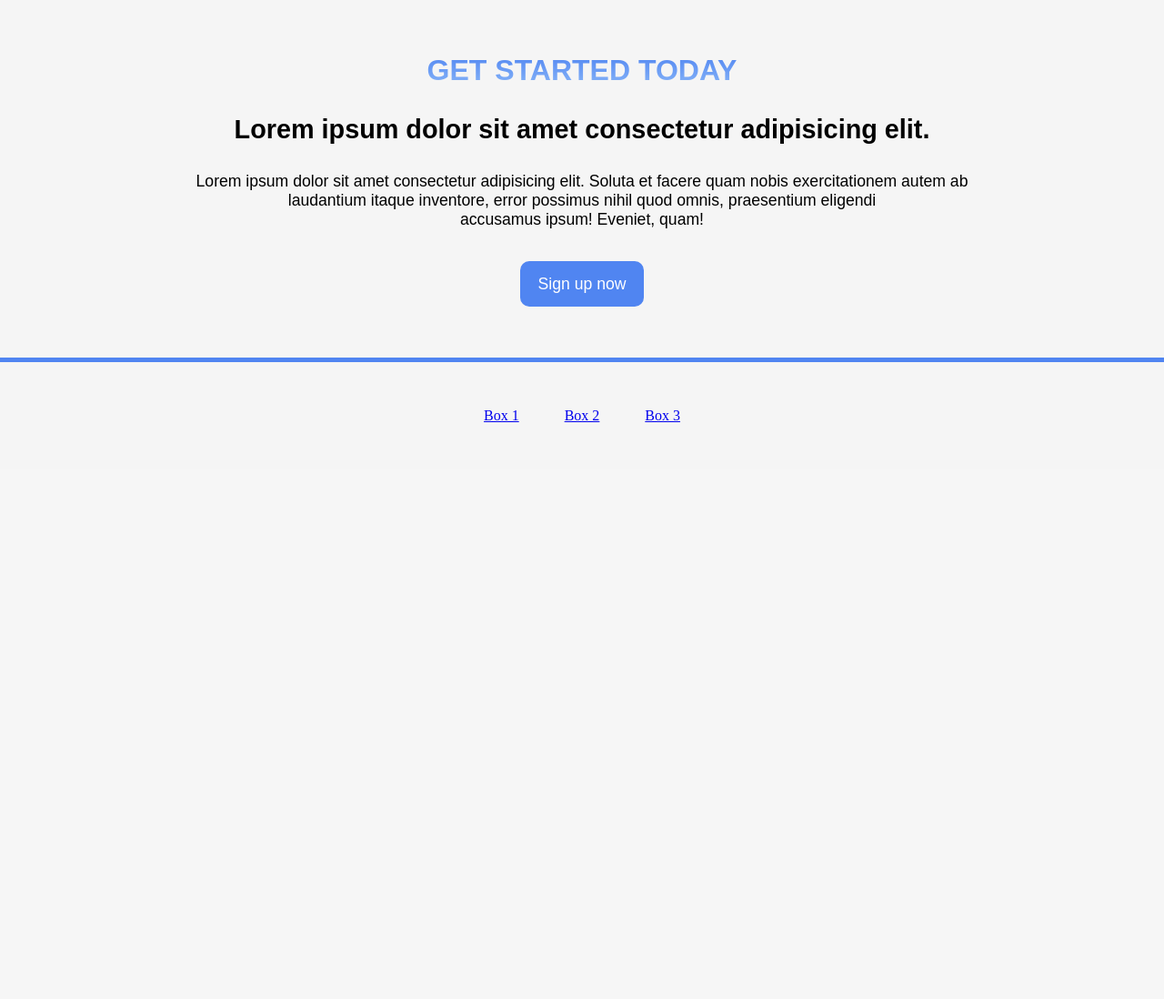
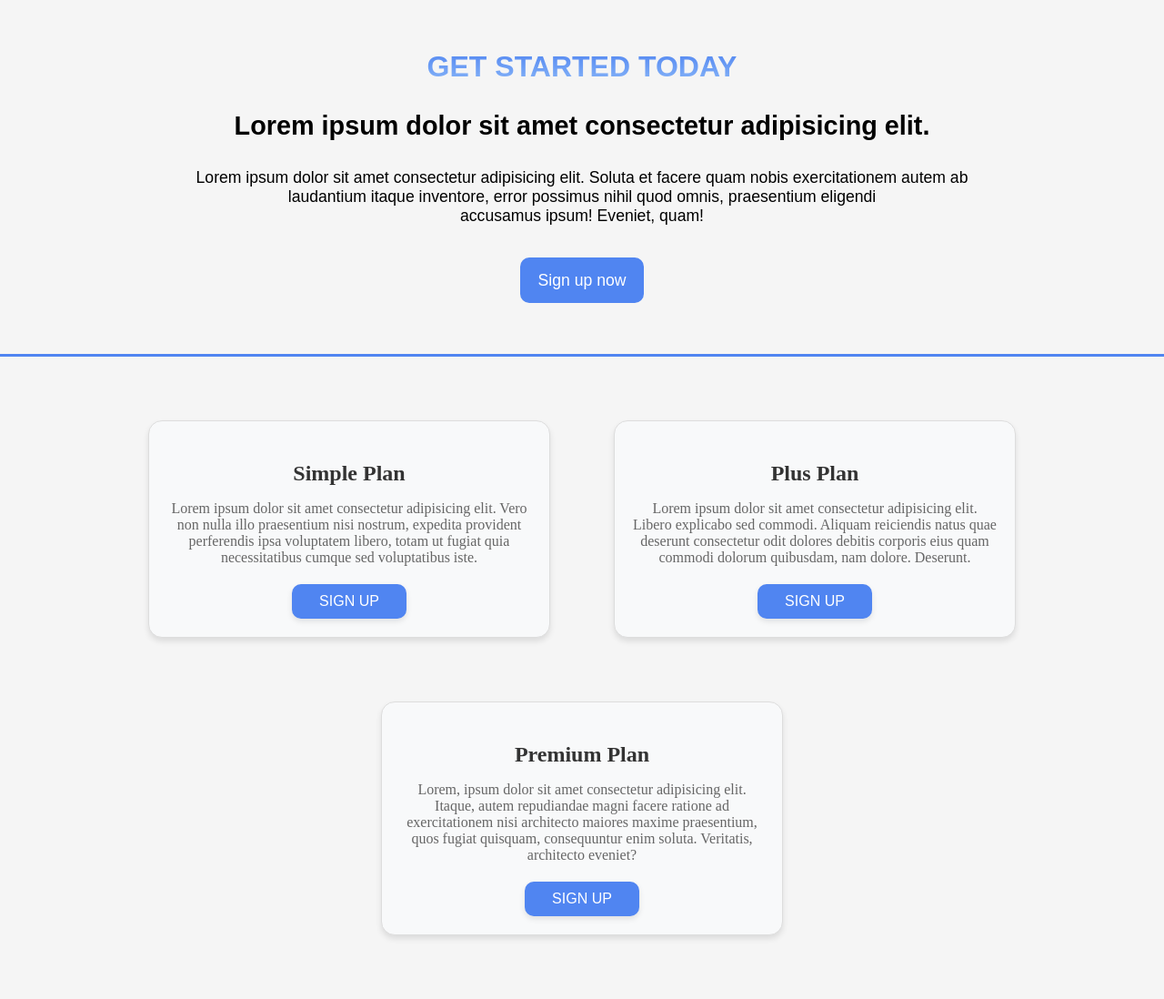
Before and after one commit to danjour/Gestor-de-Academia, a Flask app: page / in a window 1280 px wide. Shown: the part 901-1999 px from the top of the page at 91% size. Before the commit the page ends 1365 px from the top, so only its background shows below. Run offline with Flask 3, Linux system fonts and the light colour scheme.

Commit message:
Update in home page.
creation of plan cards and correction in the CSS file.

```diff
--- a/static/home.css
+++ b/static/home.css
@@ -9,7 +9,7 @@ html, body {
     background-color: black;
     color: white;
     text-align: center;
-    border-bottom: 5px solid #5085f1;
+    border-bottom: 3px solid #5085f1;
     height: 90px;
 }
 
@@ -63,7 +63,7 @@ html, body {
     background-size: cover;
     background-image: linear-gradient(rgba(0, 0, 0, .2), rgba(0, 0, 0, 0.8)), url(../static/images/foto_inicio.jpeg);
     background-attachment: fixed;
-    border-bottom: 5px solid #5085f1;
+    border-bottom: 3px solid #5085f1;
     padding: 200px;
 }
 
@@ -80,7 +80,7 @@ html, body {
     font-family: Arial, Helvetica, sans-serif;
     padding-top: 30px;
     padding-bottom: 70px;
-    border-bottom: 5px solid #5085f1;
+    border-bottom: 3px solid #5085f1;
 }
 
 .training .start {
@@ -120,8 +120,58 @@ html, body {
 
 .box {
     display: flex;
+    flex-wrap: wrap;
     justify-content: center;
     align-items: center;
-    padding: 50px;
-    gap: 50px;
+    gap: 70px;
+    padding: 70px;
 }
+
+.box .box1 {
+    width: 400px;
+    height: auto;
+    background-color: #f8f9fa; /* Cor clara para o fundo */
+    border-radius: 15px;
+    text-align: center;
+    padding: 20px;
+    border: 1px solid #ddd;
+    box-shadow: 0 4px 6px rgba(0, 0, 0, 0.1); /* Sombra leve */
+    transition: transform 0.3s ease, box-shadow 0.3s ease;
+}
+
+.box .box1:hover {
+    transform: translateY(-10px);
+    box-shadow: 0 8px 15px rgba(0, 0, 0, 0.2);
+    border-color: #5085f1; /* Destacar a borda */
+}
+
+.box .box1 h3 {
+    font-size: 1.5rem;
+    margin-bottom: 10px;
+    color: #333;
+}
+
+.box .box1 p {
+    font-size: 1rem;
+    margin-bottom: 20px;
+    color: #666;
+}
+
+.box .box1 a {
+    display: inline-block;
+    color: white;
+    background-color: #5085f1; /* Azul do botão */
+    text-transform: uppercase;
+    text-decoration: none;
+    font-family: Arial, Helvetica, sans-serif;
+    font-size: 1rem;
+    padding: 10px 30px;
+    border-radius: 10px;
+    box-shadow: 0 3px 6px rgba(0, 0, 0, 0.1);
+    transition: background-color 0.3s ease, box-shadow 0.3s ease;
+}
+
+.box .box1 a:hover {
+    background-color: #4068c8;
+    box-shadow: 0 5px 10px rgba(0, 0, 0, 0.2);
+}
--- a/templates/home/home.html
+++ b/templates/home/home.html
@@ -36,13 +36,19 @@
     <main>
         <div class="box">
             <div class="box1" data-box="box 1">
-                <a href="/new_client/plan1" class="box-link">Box 1</a>
+                <h3>Simple Plan</h3>
+                <p>Lorem ipsum dolor sit amet consectetur adipisicing elit. Vero non nulla illo praesentium nisi nostrum, expedita provident perferendis ipsa voluptatem libero, totam ut fugiat quia necessitatibus cumque sed voluptatibus iste.</p>
+                <a href="/new_client/plan1" class="box-link">Sign up</a>
             </div>
             <div class="box1" data-box="box 2">
-                <a href="/new_client/plan2" class="box-link">Box 2</a>
+                <h3>Plus Plan</h3>
+                <p>Lorem ipsum dolor sit amet consectetur adipisicing elit. Libero explicabo sed commodi. Aliquam reiciendis natus quae deserunt consectetur odit dolores debitis corporis eius quam commodi dolorum quibusdam, nam dolore. Deserunt.</p>
+                <a href="/new_client/plan2" class="box-link">Sign up</a>
             </div>
             <div class="box1" data-box="box 3">
-                <a href="/new_client/plan3" class="box-link">Box 3</a>
+                <h3>Premium Plan</h3>
+                <p>Lorem, ipsum dolor sit amet consectetur adipisicing elit. Itaque, autem repudiandae magni facere ratione ad exercitationem nisi architecto maiores maxime praesentium, quos fugiat quisquam, consequuntur enim soluta. Veritatis, architecto eveniet?</p>
+                <a href="/new_client/plan3" class="box-link">Sign up</a>
             </div>
         </div>
     </main>
```
